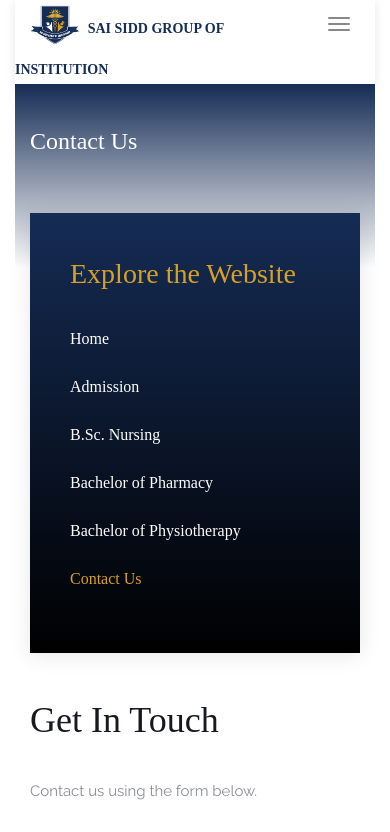
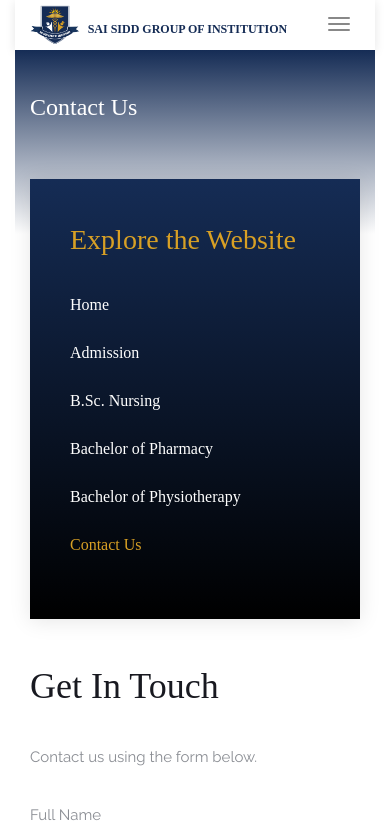
Before and after one commit to Hafis-jafoor/sai-sidd, a plain HTML site: page contact.html in a window 390 px wide. Shown: the top 832 px of the page. Drawn offline with nearby package versions, Linux system fonts and the light colour scheme; files whose address does not match are found by name.

Commit message:
25/03/2024

```diff
--- a/css/style1.css
+++ b/css/style1.css
@@ -8,12 +8,12 @@
         margin-right: 15px;
     }
 
-    @media screen and (max-width: 768px) {
+    /* @media screen and (max-width: 768px) {
         .navbar-sai {
         padding-top: 15px !important;
         padding-bottom: 15px !important;
         }
-    }
+    } */
 
     .probootstrap-navbar .navbar-sai {
         padding-top: 0 !important;
@@ -30,14 +30,62 @@
         transition: .2s all;
     }
 
-    @media screen and (max-width: 768px) {
+    /* @media screen and (max-width: 768px) {
         .probootstrap-navbar .navbar-sai {
         top: 5px !important;
         background-position: left 100%;
         }
+    } */
+
+    @media screen and (max-width: 500px) {
+        .probootstrap-navbar .navbar-sai {
+        top: 0px !important;
+        }
+        .probootstrap-navbar .navbar-sai .heading{
+            font-size: 18px;
+            font-weight: bold;
+            font-family: 'Times New Roman', Times, serif;
+            color: #152c55;
+        }
     }
 
-    @media screen and (max-width: 430px) {
+    @media screen and (max-width: 480px) {
+        .probootstrap-navbar .navbar-sai {
+        top: 0px !important;
+        }
+        .probootstrap-navbar .navbar-sai .heading{
+            font-size: 17px;
+            font-weight: bold;
+            font-family: 'Times New Roman', Times, serif;
+            color: #152c55;
+        }
+    }
+
+    @media screen and (max-width: 460px) {
+        .probootstrap-navbar .navbar-sai {
+        top: 0px !important;
+        }
+        .probootstrap-navbar .navbar-sai .heading{
+            font-size: 16px;
+            font-weight: bold;
+            font-family: 'Times New Roman', Times, serif;
+            color: #152c55;
+        }
+    }
+
+    @media screen and (max-width: 440px) {
+        .probootstrap-navbar .navbar-sai {
+        top: 0px !important;
+        }
+        .probootstrap-navbar .navbar-sai .heading{
+            font-size: 15px;
+            font-weight: bold;
+            font-family: 'Times New Roman', Times, serif;
+            color: #152c55;
+        }
+    }
+
+    @media screen and (max-width: 428px) {
         .probootstrap-navbar .navbar-sai {
         top: 0px !important;
         }
@@ -49,7 +97,30 @@
         }
     }
 
-    @media screen and (max-width: 380px) {
+    @media screen and (max-width: 410px) {
+        .probootstrap-navbar .navbar-sai {
+        top: 0px !important;
+        }
+        .probootstrap-navbar .navbar-sai .heading{
+            font-size: 13px;
+            font-weight: bold;
+            font-family: 'Times New Roman', Times, serif;
+            color: #152c55;
+        }
+    }
+
+    @media screen and (max-width: 390px) {
+        .probootstrap-navbar .navbar-sai {
+        top: 0px !important;
+        }
+        .probootstrap-navbar .navbar-sai .heading{
+            font-size: 12px;
+            font-weight: bold;
+            font-family: 'Times New Roman', Times, serif;
+            color: #152c55;
+        }
+    }
+    @media screen and (max-width: 378px) {
         .probootstrap-navbar .navbar-sai {
         top: 0px !important;
         }
@@ -60,8 +131,47 @@
             color: #152c55;
         }
     }
+    @media screen and (max-width: 360px) {
+        .probootstrap-navbar .navbar-sai {
+        top: 0px !important;
+        }
+        .probootstrap-navbar .navbar-sai .heading{
+            font-size: 10px;
+            font-weight: bold;
+            font-family: 'Times New Roman', Times, serif;
+            color: #152c55;
+        }
+    }
+
+    @media screen and (max-width: 345px) {
+        .probootstrap-navbar .navbar-sai {
+        top: 0px !important;
+        }
+        .probootstrap-navbar .navbar-sai .heading{
+            font-size: 9px;
+            font-weight: bold;
+            font-family: 'Times New Roman', Times, serif;
+            color: #152c55;
+        }
+    }
+
+    @media screen and (max-width: 330px) {
+        .probootstrap-navbar .navbar-sai {
+        top: 0px !important;
+        }
+        .probootstrap-navbar .navbar-sai .heading{
+            font-size: 8px;
+            font-weight: bold;
+            font-family: 'Times New Roman', Times, serif;
+            color: #152c55;
+        }
+    }
 
     @media screen and (max-width: 768px) {
+        .navbar-sai {
+            padding-top: 15px !important;
+            padding-bottom: 15px !important;
+        }
         .probootstrap-navbar .navbar-sai {
         top: 0px !important;
         }
```
